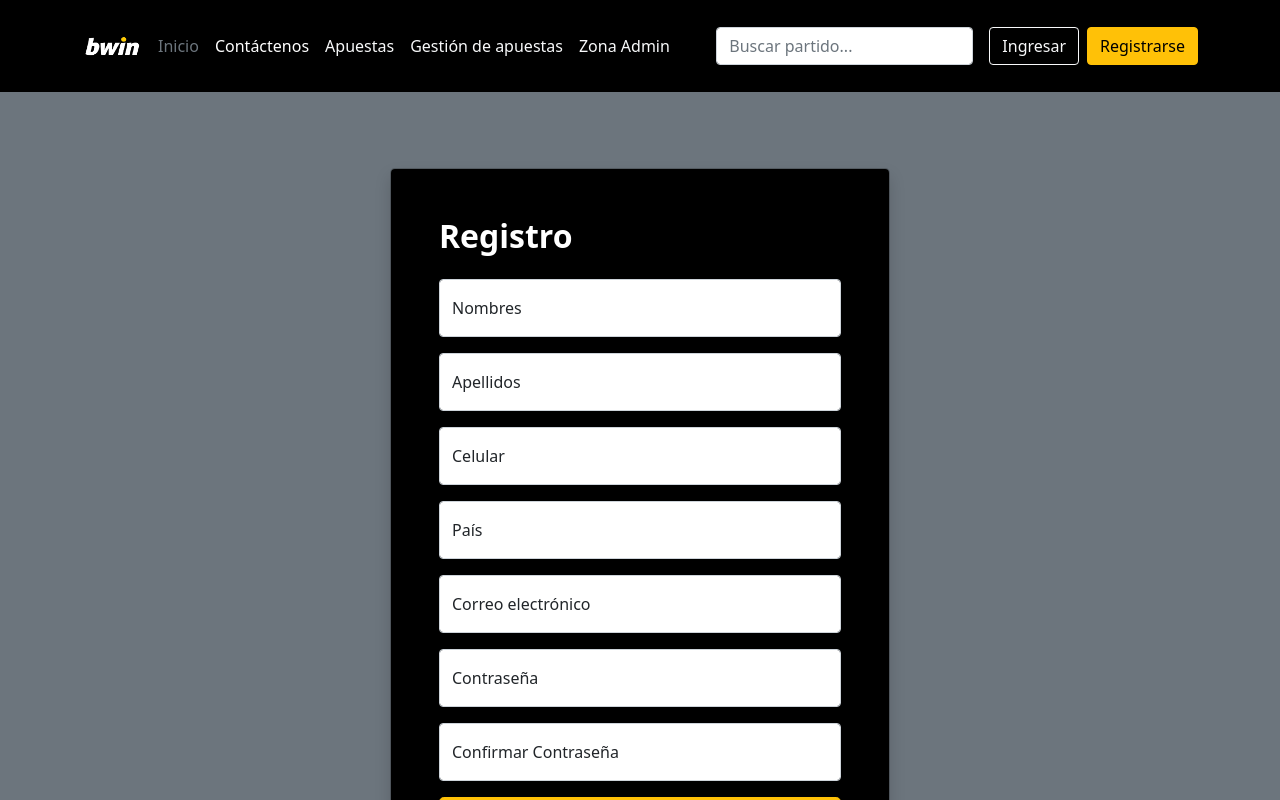
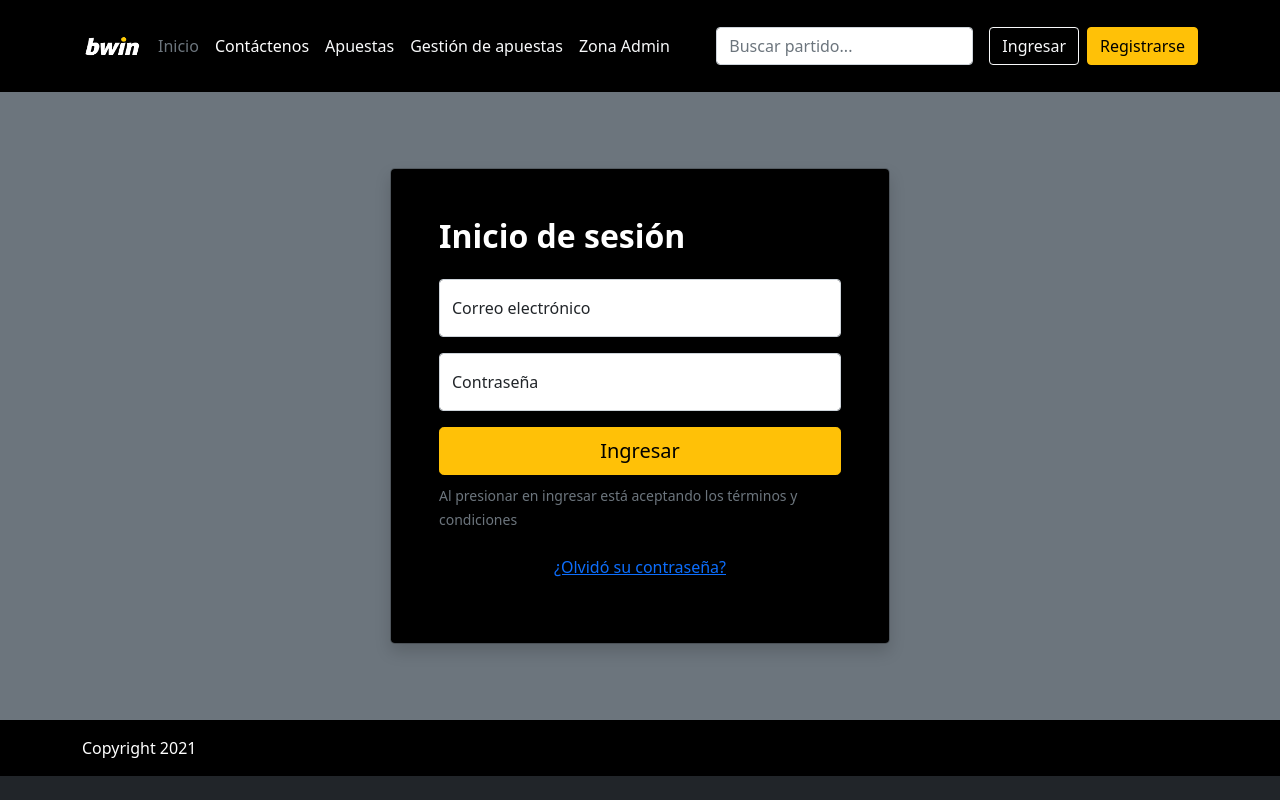
Before and after one commit to carlosherre/BwinProject, a React (Create React App) app: page / in a window 1280 px wide. Shown: the top 800 px of the page. Built offline with nearby package versions, Linux system fonts and the light colour scheme.

Commit message:
Se le cambió el ícono y el título a la página

```diff
--- a/public/index.html
+++ b/public/index.html
@@ -2,7 +2,7 @@
 <html lang="en">
   <head>
     <meta charset="utf-8" />
-    <link rel="icon" href="%PUBLIC_URL%/favicon.ico" />
+    <link rel="icon" href="%PUBLIC_URL%/bwin.ico" />
     <meta name="viewport" content="width=device-width, initial-scale=1" />
     <meta name="theme-color" content="#000000" />
     <meta
@@ -12,7 +12,7 @@
     <!-- BOOTSTRAP CSS only -->
     <link href="https://cdn.jsdelivr.net/npm/bootstrap@5.1.3/dist/css/bootstrap.min.css" rel="stylesheet" integrity="sha384-1BmE4kWBq78iYhFldvKuhfTAU6auU8tT94WrHftjDbrCEXSU1oBoqyl2QvZ6jIW3" crossorigin="anonymous">
 
-    <title>React App</title>
+    <title>Bwin Project</title>
   </head>
   <body class="bg-dark">
 
--- a/src/App.jsx
+++ b/src/App.jsx
@@ -8,6 +8,6 @@ export function App (){
     // if(ventana.value=="inicio")
       // return <Inicio />
     // else if(ventana.value == "home")
-     return <Registro />
+     return <Inicio />
 
 }
```
Also changed, not shown: 1 other file (tests, documents, lock files or other folders).
